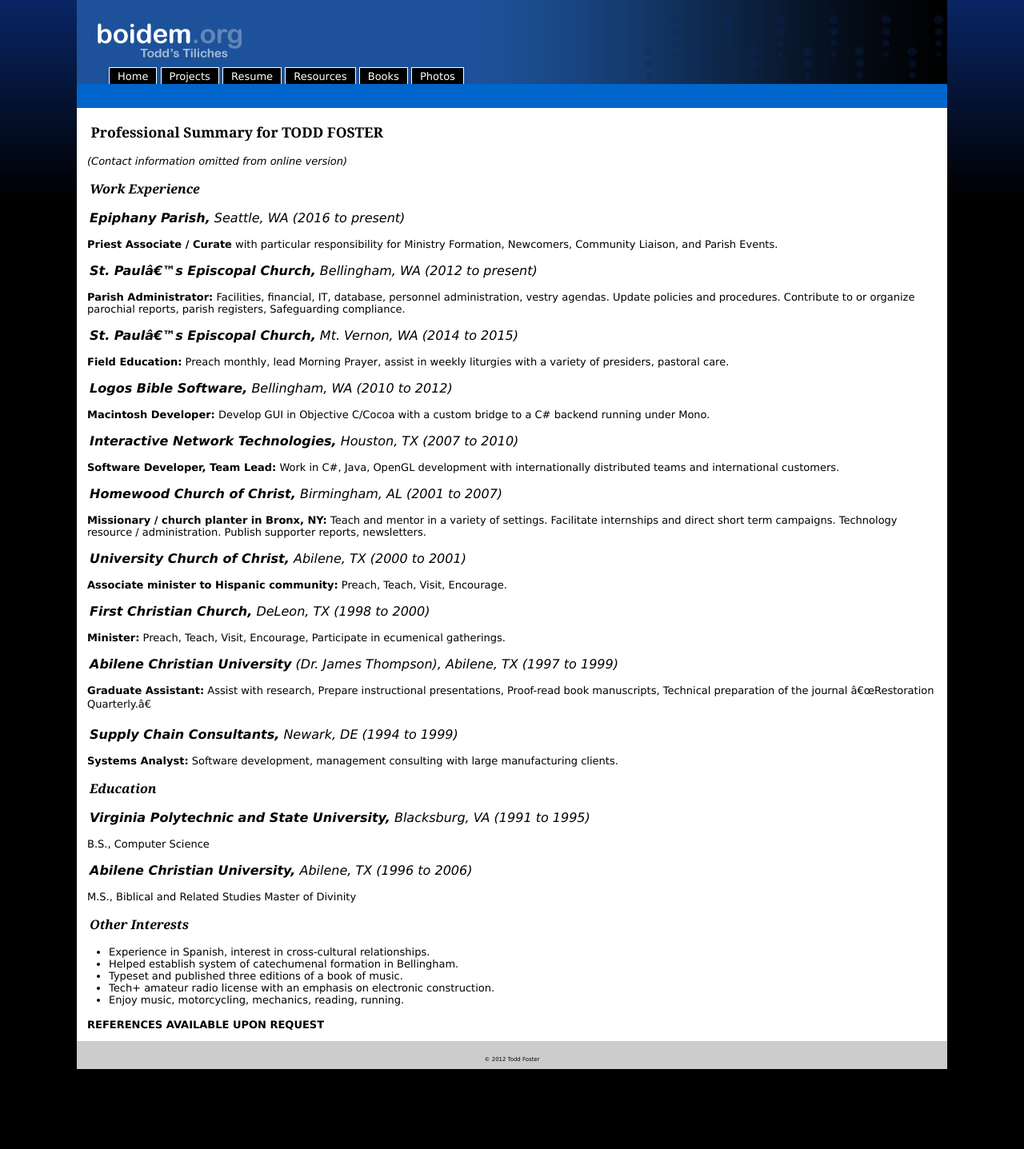
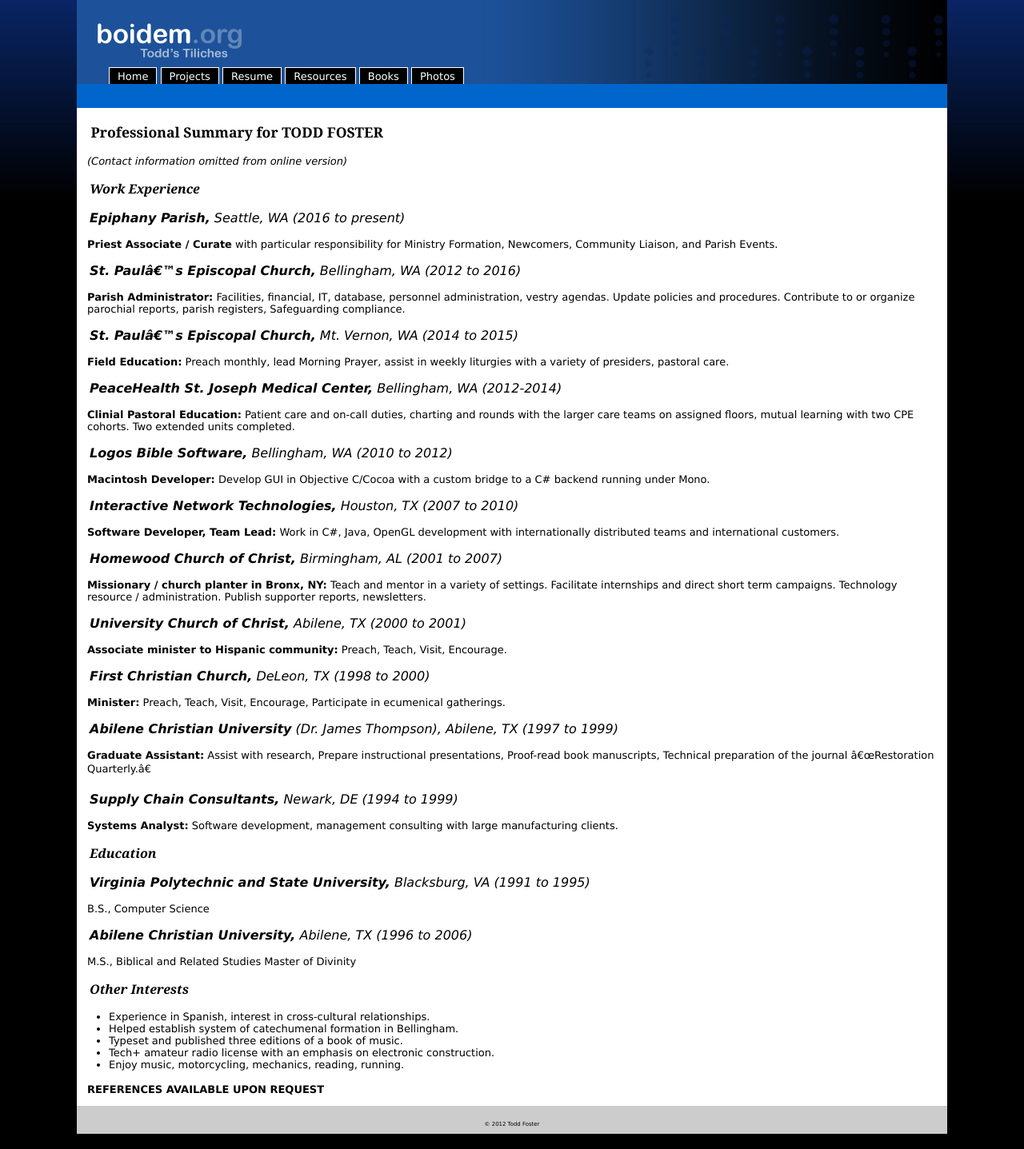
Before and after one commit to toddfoster/toddfoster.github.com, a Jekyll site: the page built from resume.md, in a window 1280 px wide. Shown: the whole page at 80% size. Built offline with Jekyll 4.4.1, drawn with Linux system fonts in a browser that asks for light colours; before the commit the page ends 1356 px from its top, so only the background shows below that.

Commit message:
Fix date on StPBhm, add CPE to resume

```diff
--- a/resume.md
+++ b/resume.md
@@ -12,11 +12,14 @@ layout: default
 ### **Epiphany Parish,** Seattle, WA (2016 to present)
 **Priest Associate / Curate** with particular responsibility for Ministry Formation, Newcomers, Community Liaison, and Parish Events.
 
-### **St. Paul's Episcopal Church,** Bellingham, WA (2012 to present)
+### **St. Paul's Episcopal Church,** Bellingham, WA (2012 to 2016)
 **Parish Administrator:** Facilities, financial, IT, database, personnel administration, vestry agendas. Update policies and procedures. Contribute to or organize parochial reports, parish registers, Safeguarding compliance.
 
 ### **St. Paul's Episcopal Church,** Mt. Vernon, WA (2014 to 2015)
 **Field Education:** Preach monthly, lead Morning Prayer, assist in weekly liturgies with a variety of presiders, pastoral care.
+
+### **PeaceHealth St. Joseph Medical Center,** Bellingham, WA (2012-2014)
+**Clinial Pastoral Education:** Patient care and on-call duties, charting and rounds with the larger care teams on assigned floors, mutual learning with two CPE cohorts. Two extended units completed.
 
 ### **Logos Bible Software,** Bellingham, WA (2010 to 2012)
 **Macintosh Developer:** Develop GUI in Objective C/Cocoa with a custom bridge to a C# backend running under Mono.
```
